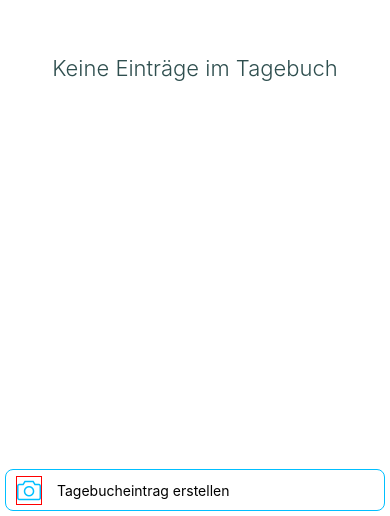
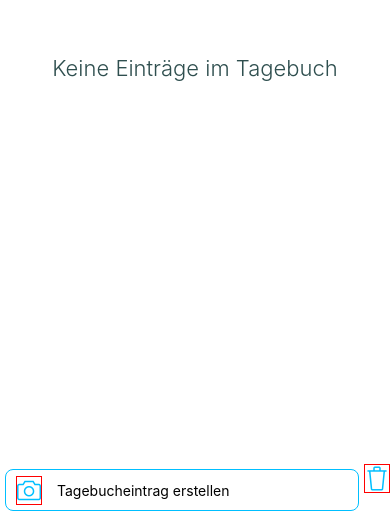
Before and after one commit to behrends/MyJournal, a React Native app: screen / in a window 390 px wide. Shown: the part 328-844 px from the top of the page. Built offline with nearby package versions, Linux system fonts and the light colour scheme.

Commit message:
Kapitel 7: Löschen aller Daten mit Mülleimer-Icon

```diff
--- a/App.js
+++ b/App.js
@@ -63,6 +63,7 @@ export default class App extends Component {
         <JournalItems items={sections} />
         <JournalItemInput
           onSubmit={(text, photo) => this._addItem(text, photo)}
+          refresh={() => this.setState({ items: [] })}
         />
       </View>
     );
--- a/js/components/JournalItemInput.js
+++ b/js/components/JournalItemInput.js
@@ -1,5 +1,6 @@
 import React, { Component } from 'react';
 import {
+  Alert,
   Image,
   KeyboardAvoidingView,
   StyleSheet,
@@ -10,9 +11,30 @@ import { SimpleLineIcons } from '@expo/vector-icons';
 import { ImagePicker } from 'expo';
 
 import TouchableItem from './TouchableItem';
+import Store from '../Store';
 
 export default class JournalItemInput extends Component {
   state = { photo: null };
+
+  _deleteItems() {
+    Alert.alert(
+      'Einträge löschen',
+      'Sollen wirklich alle Einträge gelöscht werden?',
+      [
+        {
+          text: 'Nein',
+          style: 'cancel'
+        },
+        {
+          text: 'Ja',
+          onPress: async () => {
+            await Store.deleteItems();
+            this.props.refresh();
+          }
+        }
+      ]
+    );
+  }
 
   _launchCamera = async () => {
     const result = await ImagePicker.launchCameraAsync();
@@ -39,6 +61,7 @@ export default class JournalItemInput extends Component {
     );
     return (
       <KeyboardAvoidingView behavior="padding">
+        <View style={styles.container}>
           <View style={styles.inputContainer}>
             <View style={styles.photoIcon}>
               <TouchableItem onPress={() => this._launchCamera()}>
@@ -51,8 +74,19 @@ export default class JournalItemInput extends Component {
               placeholder="Tagebucheintrag erstellen"
               returnKeyType="done"
               underlineColorAndroid="transparent"
-            onSubmitEditing={event => this._submit(event.nativeEvent.text)}
+              onSubmitEditing={event =>
+                this._submit(event.nativeEvent.text)}
             />
+          </View>
+          <TouchableItem onPress={() => this._deleteItems()}>
+            <View>
+              <SimpleLineIcons
+                name="trash"
+                size={24}
+                color="deepskyblue"
+              />
+            </View>
+          </TouchableItem>
         </View>
       </KeyboardAvoidingView>
     );
@@ -60,7 +94,12 @@ export default class JournalItemInput extends Component {
 }
 
 const styles = StyleSheet.create({
+  container: {
+    flexDirection: 'row',
+    alignItems: 'center'
+  },
   inputContainer: {
+    flex: 1,
     flexDirection: 'row',
     borderColor: 'deepskyblue',
     borderRadius: 8,
```
Lines whose indentation alone changed are shown as unchanged.
